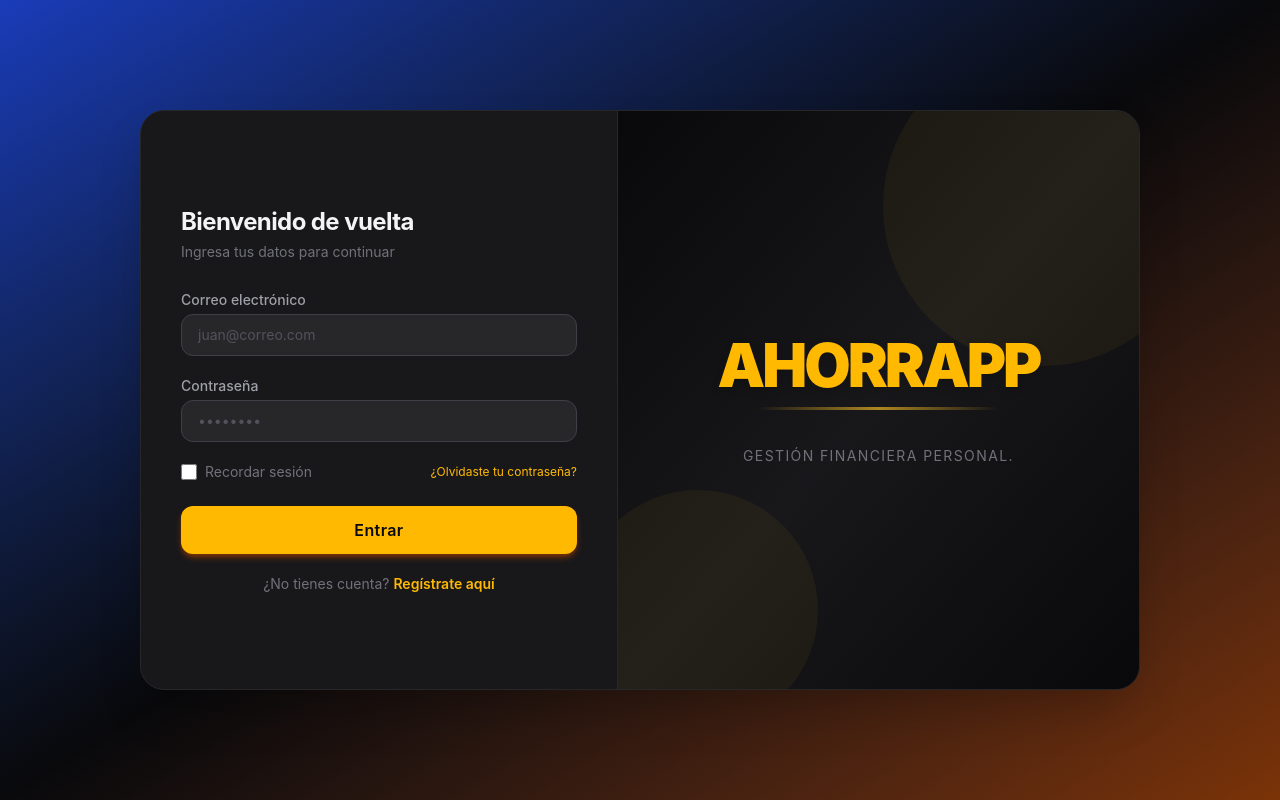
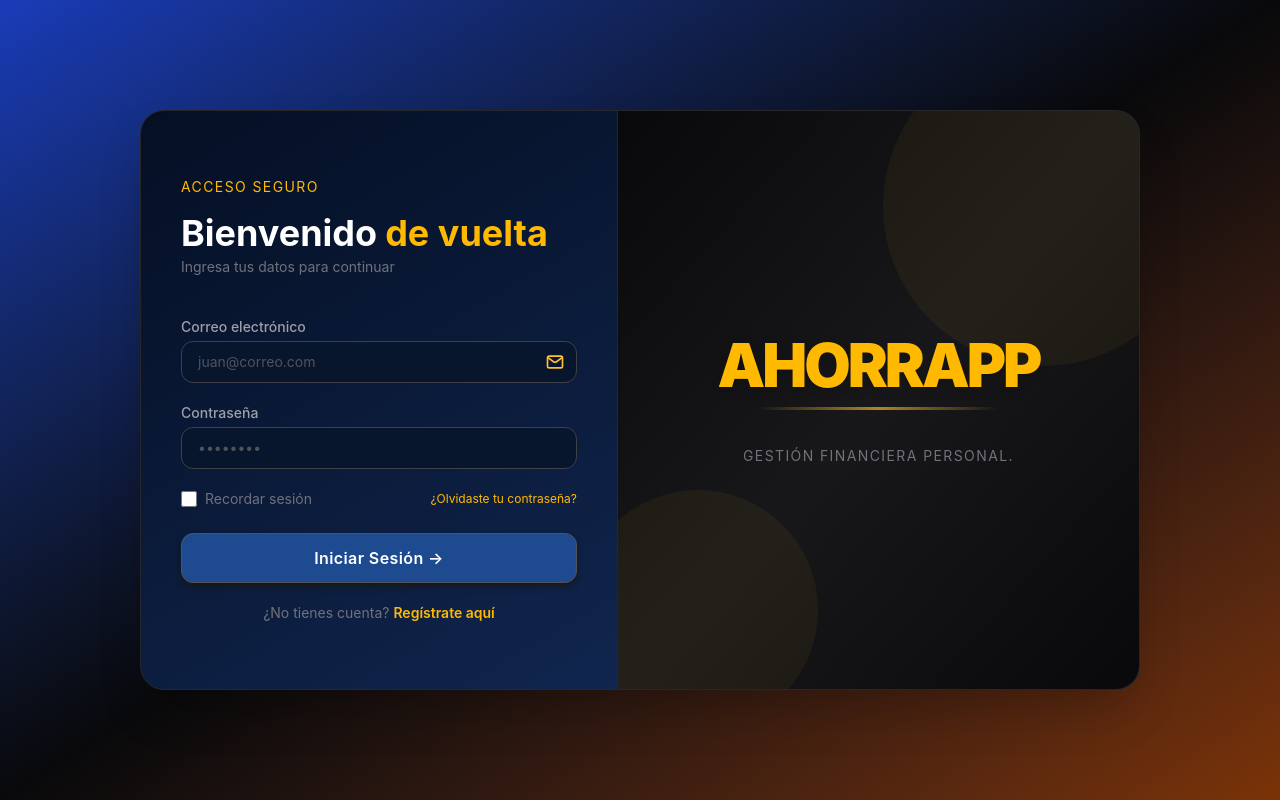
Before and after one commit to SENA-proyect/Ahorrapp-REACT, a React (Vite) app in the folder Frontend/: page /Login in a window 1280 px wide. Built offline with nearby package versions, Linux system fonts and the light colour scheme.

Commit message:
Actualizacion del login 75%.

```diff
--- a/Frontend/src/components/Dashboard.jsx
+++ b/Frontend/src/components/Dashboard.jsx
@@ -1,14 +1,19 @@
 import { useNavigate } from 'react-router-dom'
+import BolsaWidget from './BolsaWidget'
 
 const navItems = [
   { href: '/ModulosIngresos',     emoji: '💰', label: 'Ingresos'     },
   { href: '/ModulosGastos',       emoji: '💸', label: 'Gastos'       },
-  { href: '/ModulosAhorros',      emoji: '🎯', label: 'Ahorrar'      },
-  { href: '/ModulosImprevistos',  emoji: '🛡️', label: 'Imprevistos'  },
-  { href: '/ModulosDeudas',       emoji: '💳', label: 'Deudas'       },
+  { href: '/ModuloAhorros',      emoji: '🎯', label: 'Ahorrar'      },
+  { href: '/ModuloImprevistos',  emoji: '🛡️', label: 'Imprevistos'  },
+  { href: '/ModuloDeudas',       emoji: '💳', label: 'Deudas'       },
   { href: '/ModulosDependientes', emoji: '👩‍👧‍👦', label: 'Dependientes' },
   { href: '/ModulosCategorias',   emoji: '🧩', label: 'Categorias'   },
+  { href: '/movimientos/nuevo',     emoji: '➕', label: 'Nuevo Movimiento' },
+  { href: '/Noticias',           emoji: '📰', label: 'Noticias'     },
 ]
+
+const usuario = JSON.parse(localStorage.getItem('usuario'))
 
 const statCards = [
   {
@@ -121,7 +126,9 @@ export default function Dashboard() {
         {/* Bienvenida */}
         <div className="flex flex-col w-full items-start">
           <p className="text-zinc-400 text-sm">Bienvenido de vuelta</p>
-          <h2 className="text-2xl font-bold text-white">Santiago <span>👋.</span></h2>
+          <h2 className="text-2xl font-bold text-white">
+            {usuario?.nombre || 'Usuario'} <span>👋.</span>
+          </h2>
         </div>
 
         {/* Stat Cards */}
@@ -140,7 +147,10 @@ export default function Dashboard() {
           ))}
         </div>
 
-        {/* Secciones de resumen */}
+        <section className="w-full">
+          <BolsaWidget />
+        </section>
+
         {[0, 1].map(i => (
           <section
             key={i}
--- a/Frontend/src/components/Login.jsx
+++ b/Frontend/src/components/Login.jsx
@@ -3,12 +3,13 @@ import { useNavigate } from "react-router-dom";
 import { loginUser } from "../api";
 
 // ── Mini-componente reutilizable para cada campo del formulario ────────────
-function Field({ id, label, type, placeholder, name, value, onChange }) {
+function Field({ id, label, type, placeholder, name, value, onChange, icon, className }) {
   return (
     <div className="flex flex-col gap-1">
       <label htmlFor={id} className="text-sm text-zinc-400 font-medium">
         {label}
       </label>
+      <div className="relative">
         <input
           id={id}
           type={type}
@@ -16,8 +17,14 @@ function Field({ id, label, type, placeholder, name, value, onChange }) {
           placeholder={placeholder}
           value={value}
           onChange={onChange}
-        className="bg-zinc-800 border border-zinc-700 text-zinc-100 rounded-xl px-4 py-2.5 text-sm placeholder:text-zinc-600 focus:outline-none focus:border-amber-400 transition-colors"
+          className={`w-full bg-[#07152D] border border-zinc-700 text-zinc-100 rounded-xl px-4 py-2.5 text-sm placeholder:text-zinc-600 focus:outline-none focus:border-amber-400 transition-colors ${icon ? "pr-10" : ""} ${className ?? ""}`}
         />
+        {icon && (
+          <span className="absolute right-3 top-1/2 -translate-y-1/2 w-5 h-5 pointer-events-none">
+            {icon}
+          </span>
+        )}
+      </div>
     </div>
   );
 }
@@ -132,7 +139,7 @@ export default function Login() {
 
         {/* Tarjeta principal que contiene los dos lados. */}
         <div
-          className="flex items-center bg-zinc-900 w-[1000px] h-[580px] rounded-3xl shadow-2xl overflow-hidden"
+          className="flex items-center bg-gradient-to-br from-[#050F24] to-[#152E5E] w-[1000px] h-[580px] rounded-3xl shadow-2xl overflow-hidden"
           style={{ border: "1px solid #27272a" }}
         >
 
@@ -157,11 +164,12 @@ export default function Login() {
 
               {/* ── FORMULARIO DE LOGIN ──────────────────────── */}
               <div className="h-[500px] flex flex-col justify-center gap-5">
-
-                <div className="mb-2">
-                  <h2 className="text-2xl font-bold text-zinc-100 tracking-tight">
-                    Bienvenido de vuelta
-                  </h2>
+                <div className="mb-5">
+                  <p className="text-amber-400 text-sm mb-4 tracking-widest">ACCESO SEGURO</p>
+                  <div className="text-4xl font-bold text-white flex gap-2 mb-1">
+                    <p className="text-white">Bienvenido </p>
+                    <p className="text-amber-400">de vuelta</p>
+                  </div>
                   <p className="text-sm text-zinc-500 mt-1">Ingresa tus datos para continuar</p>
                 </div>
 
@@ -173,9 +181,11 @@ export default function Login() {
                     label="Correo electrónico"
                     type="email"
                     name="Email"
+                    icon={<svg viewBox="0 0 24 24" fill="none" xmlns="http://www.w3.org/2000/svg" stroke="#ffbe33"><g id="SVGRepo_bgCarrier" stroke-width="0"></g><g id="SVGRepo_tracerCarrier" stroke-linecap="round" stroke-linejoin="round"></g><g id="SVGRepo_iconCarrier"> <path d="M4 7.00005L10.2 11.65C11.2667 12.45 12.7333 12.45 13.8 11.65L20 7" stroke="#ffbe33" stroke-width="2" stroke-linecap="round" stroke-linejoin="round"></path> <rect x="3" y="5" width="18" height="14" rx="2" stroke="#ffbe33" stroke-width="2" stroke-linecap="round"></rect> </g></svg>}
                     placeholder="juan@correo.com"
                     value={loginForm.Email}
                     onChange={handleLoginChange}
+                    className="bg-[#07152D]"
                   />
                   <Field
                     id="login-password"
@@ -185,8 +195,8 @@ export default function Login() {
                     placeholder="••••••••"
                     value={loginForm.Password_hash}
                     onChange={handleLoginChange}
+                    className="bg-[#07152D]"
                   />
-
                   <div className="flex items-center justify-between">
                     <div className="flex items-center gap-2">
                       {/* "accent-amber-400" colorea el checkbox de dorado. */}
@@ -210,9 +220,9 @@ export default function Login() {
                   <button
                     type="submit"
                     disabled={cargando}
-                    className="bg-amber-400 hover:bg-amber-300 active:scale-95 text-zinc-950 rounded-xl py-3 w-full cursor-pointer transition-all duration-300 font-semibold tracking-wide shadow-md shadow-amber-900 mt-1 disabled:opacity-60"
+                    className="bg-[#1E4B8F] border-1 border-zinc-600 hover:bg-[#102A56] active:scale-95 text-white rounded-xl py-3 w-full cursor-pointer transition-all duration-300 font-semibold tracking-wide shadow-md shadow-zinc-900 mt-1 disabled:opacity-60"
                   >
-                    {cargando ? "Entrando..." : "Entrar"}
+                    {cargando ? "Entrando..." : "Iniciar Sesión →"}
                   </button>
                 </form>
 
```
Also changed, not shown: 1 other file (tests, documents, lock files or other folders). Lines whose indentation alone changed are shown as unchanged.
